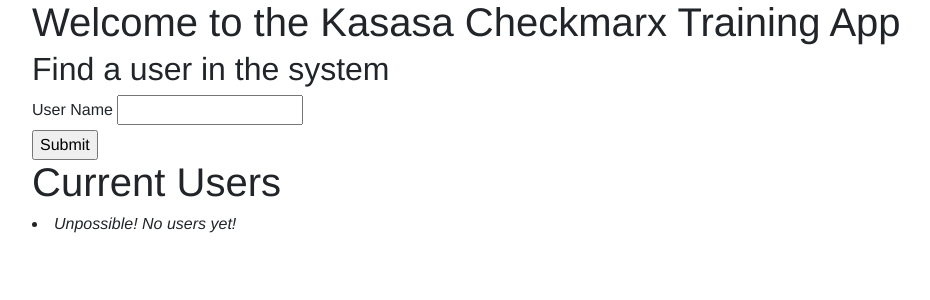
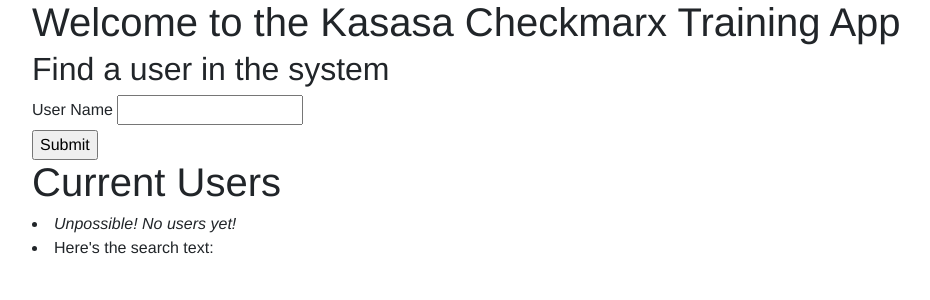
Before and after one commit to pvtshdw/Checkmarx-Python-Trainer, a Flask app: page / in a window 1280 px wide. Shown: the top 300 px of the page, without its empty margins (53-983 px from the left). Run offline with Flask 3, Linux system fonts and the light colour scheme; some libraries are stand-ins or nearby versions.

Commit message:
Updated index to reflect XSS added to the search box.

```diff
--- a/www/templates/index.html
+++ b/www/templates/index.html
@@ -24,6 +24,7 @@
       <li>{{ entry }}</li>
     {% else %}
       <li><em>Unpossible!  No users yet!</em></li>
+      <li>Here's the search text:<br/>{{ search | safe }}</li>
     {% endfor %}
   </div>
 </body>
```
Also changed, not shown: 1 other file.
